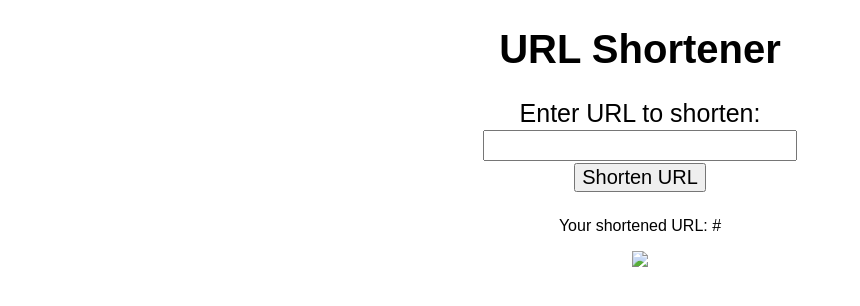
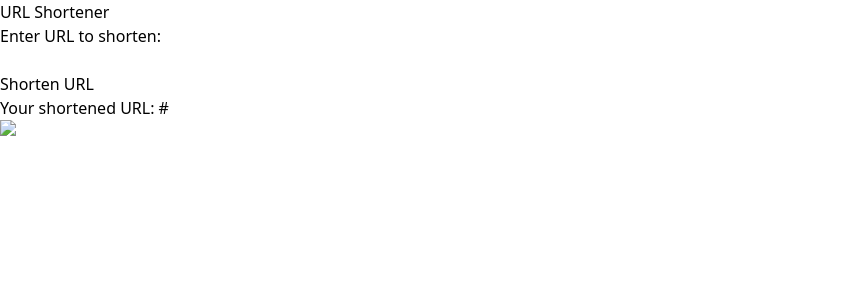
Before and after one commit to Rikidink/URL-Shortener, a Python web app: template flask/templates/index.html in a window 1280 px wide. Shown: the top 306 px of the page, without its empty margins (0-860 px from the left). Run offline with Jinja, Linux system fonts and the light colour scheme; the template is opened without the code that fills it: most values are stand-ins (such as "Sample title", 1, 10 or a date in 2020).

Commit message:
hooked up tailwind, no styles added though

```diff
--- /dev/null
+++ b/flask/static/output.css
@@ -0,0 +1,576 @@
+/*
+! tailwindcss v3.4.0 | MIT License | https://tailwindcss.com
+*/
+
+/*
+1. Prevent padding and border from affecting element width. (https://github.com/mozdevs/cssremedy/issues/4)
+2. Allow adding a border to an element by just adding a border-width. (https://github.com/tailwindcss/tailwindcss/pull/116)
+*/
+
+*,
+::before,
+::after {
+  box-sizing: border-box;
+  /* 1 */
+  border-width: 0;
+  /* 2 */
+  border-style: solid;
+  /* 2 */
+  border-color: #e5e7eb;
+  /* 2 */
+}
+
+::before,
+::after {
+  --tw-content: '';
+}
+
+/*
+1. Use a consistent sensible line-height in all browsers.
+2. Prevent adjustments of font size after orientation changes in iOS.
+3. Use a more readable tab size.
+4. Use the user's configured `sans` font-family by default.
+5. Use the user's configured `sans` font-feature-settings by default.
+6. Use the user's configured `sans` font-variation-settings by default.
+7. Disable tap highlights on iOS
+*/
+
+html,
+:host {
+  line-height: 1.5;
+  /* 1 */
+  -webkit-text-size-adjust: 100%;
+  /* 2 */
+  -moz-tab-size: 4;
+  /* 3 */
+  -o-tab-size: 4;
+     tab-size: 4;
+  /* 3 */
+  font-family: ui-sans-serif, system-ui, sans-serif, "Apple Color Emoji", "Segoe UI Emoji", "Segoe UI Symbol", "Noto Color Emoji";
+  /* 4 */
+  font-feature-settings: normal;
+  /* 5 */
+  font-variation-settings: normal;
+  /* 6 */
+  -webkit-tap-highlight-color: transparent;
+  /* 7 */
+}
+
+/*
+1. Remove the margin in all browsers.
+2. Inherit line-height from `html` so users can set them as a class directly on the `html` element.
+*/
+
+body {
+  margin: 0;
+  /* 1 */
+  line-height: inherit;
+  /* 2 */
+}
+
+/*
+1. Add the correct height in Firefox.
+2. Correct the inheritance of border color in Firefox. (https://bugzilla.mozilla.org/show_bug.cgi?id=190655)
+3. Ensure horizontal rules are visible by default.
+*/
+
+hr {
+  height: 0;
+  /* 1 */
+  color: inherit;
+  /* 2 */
+  border-top-width: 1px;
+  /* 3 */
+}
+
+/*
+Add the correct text decoration in Chrome, Edge, and Safari.
+*/
+
+abbr:where([title]) {
+  -webkit-text-decoration: underline dotted;
+          text-decoration: underline dotted;
+}
+
+/*
+Remove the default font size and weight for headings.
+*/
+
+h1,
+h2,
+h3,
+h4,
+h5,
+h6 {
+  font-size: inherit;
+  font-weight: inherit;
+}
+
+/*
+Reset links to optimize for opt-in styling instead of opt-out.
+*/
+
+a {
+  color: inherit;
+  text-decoration: inherit;
+}
+
+/*
+Add the correct font weight in Edge and Safari.
+*/
+
+b,
+strong {
+  font-weight: bolder;
+}
+
+/*
+1. Use the user's configured `mono` font-family by default.
+2. Use the user's configured `mono` font-feature-settings by default.
+3. Use the user's configured `mono` font-variation-settings by default.
+4. Correct the odd `em` font sizing in all browsers.
+*/
+
+code,
+kbd,
+samp,
+pre {
+  font-family: ui-monospace, SFMono-Regular, Menlo, Monaco, Consolas, "Liberation Mono", "Courier New", monospace;
+  /* 1 */
+  font-feature-settings: normal;
+  /* 2 */
+  font-variation-settings: normal;
+  /* 3 */
+  font-size: 1em;
+  /* 4 */
+}
+
+/*
+Add the correct font size in all browsers.
+*/
+
+small {
+  font-size: 80%;
+}
+
+/*
+Prevent `sub` and `sup` elements from affecting the line height in all browsers.
+*/
+
+sub,
+sup {
+  font-size: 75%;
+  line-height: 0;
+  position: relative;
+  vertical-align: baseline;
+}
+
+sub {
+  bottom: -0.25em;
+}
+
+sup {
+  top: -0.5em;
+}
+
+/*
+1. Remove text indentation from table contents in Chrome and Safari. (https://bugs.chromium.org/p/chromium/issues/detail?id=999088, https://bugs.webkit.org/show_bug.cgi?id=201297)
+2. Correct table border color inheritance in all Chrome and Safari. (https://bugs.chromium.org/p/chromium/issues/detail?id=935729, https://bugs.webkit.org/show_bug.cgi?id=195016)
+3. Remove gaps between table borders by default.
+*/
+
+table {
+  text-indent: 0;
+  /* 1 */
+  border-color: inherit;
+  /* 2 */
+  border-collapse: collapse;
+  /* 3 */
+}
+
+/*
+1. Change the font styles in all browsers.
+2. Remove the margin in Firefox and Safari.
+3. Remove default padding in all browsers.
+*/
+
+button,
+input,
+optgroup,
+select,
+textarea {
+  font-family: inherit;
+  /* 1 */
+  font-feature-settings: inherit;
+  /* 1 */
+  font-variation-settings: inherit;
+  /* 1 */
+  font-size: 100%;
+  /* 1 */
+  font-weight: inherit;
+  /* 1 */
+  line-height: inherit;
+  /* 1 */
+  color: inherit;
+  /* 1 */
+  margin: 0;
+  /* 2 */
+  padding: 0;
+  /* 3 */
+}
+
+/*
+Remove the inheritance of text transform in Edge and Firefox.
+*/
+
+button,
+select {
+  text-transform: none;
+}
+
+/*
+1. Correct the inability to style clickable types in iOS and Safari.
+2. Remove default button styles.
+*/
+
+button,
+[type='button'],
+[type='reset'],
+[type='submit'] {
+  -webkit-appearance: button;
+  /* 1 */
+  background-color: transparent;
+  /* 2 */
+  background-image: none;
+  /* 2 */
+}
+
+/*
+Use the modern Firefox focus style for all focusable elements.
+*/
+
+:-moz-focusring {
+  outline: auto;
+}
+
+/*
+Remove the additional `:invalid` styles in Firefox. (https://github.com/mozilla/gecko-dev/blob/2f9eacd9d3d995c937b4251a5557d95d494c9be1/layout/style/res/forms.css#L728-L737)
+*/
+
+:-moz-ui-invalid {
+  box-shadow: none;
+}
+
+/*
+Add the correct vertical alignment in Chrome and Firefox.
+*/
+
+progress {
+  vertical-align: baseline;
+}
+
+/*
+Correct the cursor style of increment and decrement buttons in Safari.
+*/
+
+::-webkit-inner-spin-button,
+::-webkit-outer-spin-button {
+  height: auto;
+}
+
+/*
+1. Correct the odd appearance in Chrome and Safari.
+2. Correct the outline style in Safari.
+*/
+
+[type='search'] {
+  -webkit-appearance: textfield;
+  /* 1 */
+  outline-offset: -2px;
+  /* 2 */
+}
+
+/*
+Remove the inner padding in Chrome and Safari on macOS.
+*/
+
+::-webkit-search-decoration {
+  -webkit-appearance: none;
+}
+
+/*
+1. Correct the inability to style clickable types in iOS and Safari.
+2. Change font properties to `inherit` in Safari.
+*/
+
+::-webkit-file-upload-button {
+  -webkit-appearance: button;
+  /* 1 */
+  font: inherit;
+  /* 2 */
+}
+
+/*
+Add the correct display in Chrome and Safari.
+*/
+
+summary {
+  display: list-item;
+}
+
+/*
+Removes the default spacing and border for appropriate elements.
+*/
+
+blockquote,
+dl,
+dd,
+h1,
+h2,
+h3,
+h4,
+h5,
+h6,
+hr,
+figure,
+p,
+pre {
+  margin: 0;
+}
+
+fieldset {
+  margin: 0;
+  padding: 0;
+}
+
+legend {
+  padding: 0;
+}
+
+ol,
+ul,
+menu {
+  list-style: none;
+  margin: 0;
+  padding: 0;
+}
+
+/*
+Reset default styling for dialogs.
+*/
+
+dialog {
+  padding: 0;
+}
+
+/*
+Prevent resizing textareas horizontally by default.
+*/
+
+textarea {
+  resize: vertical;
+}
+
+/*
+1. Reset the default placeholder opacity in Firefox. (https://github.com/tailwindlabs/tailwindcss/issues/3300)
+2. Set the default placeholder color to the user's configured gray 400 color.
+*/
+
+input::-moz-placeholder, textarea::-moz-placeholder {
+  opacity: 1;
+  /* 1 */
+  color: #9ca3af;
+  /* 2 */
+}
+
+input::placeholder,
+textarea::placeholder {
+  opacity: 1;
+  /* 1 */
+  color: #9ca3af;
+  /* 2 */
+}
+
+/*
+Set the default cursor for buttons.
+*/
+
+button,
+[role="button"] {
+  cursor: pointer;
+}
+
+/*
+Make sure disabled buttons don't get the pointer cursor.
+*/
+
+:disabled {
+  cursor: default;
+}
+
+/*
+1. Make replaced elements `display: block` by default. (https://github.com/mozdevs/cssremedy/issues/14)
+2. Add `vertical-align: middle` to align replaced elements more sensibly by default. (https://github.com/jensimmons/cssremedy/issues/14#issuecomment-634934210)
+   This can trigger a poorly considered lint error in some tools but is included by design.
+*/
+
+img,
+svg,
+video,
+canvas,
+audio,
+iframe,
+embed,
+object {
+  display: block;
+  /* 1 */
+  vertical-align: middle;
+  /* 2 */
+}
+
+/*
+Constrain images and videos to the parent width and preserve their intrinsic aspect ratio. (https://github.com/mozdevs/cssremedy/issues/14)
+*/
+
+img,
+video {
+  max-width: 100%;
+  height: auto;
+}
+
+/* Make elements with the HTML hidden attribute stay hidden by default */
+
+[hidden] {
+  display: none;
+}
+
+*, ::before, ::after {
+  --tw-border-spacing-x: 0;
+  --tw-border-spacing-y: 0;
+  --tw-translate-x: 0;
+  --tw-translate-y: 0;
+  --tw-rotate: 0;
+  --tw-skew-x: 0;
+  --tw-skew-y: 0;
+  --tw-scale-x: 1;
+  --tw-scale-y: 1;
+  --tw-pan-x:  ;
+  --tw-pan-y:  ;
+  --tw-pinch-zoom:  ;
+  --tw-scroll-snap-strictness: proximity;
+  --tw-gradient-from-position:  ;
+  --tw-gradient-via-position:  ;
+  --tw-gradient-to-position:  ;
+  --tw-ordinal:  ;
+  --tw-slashed-zero:  ;
+  --tw-numeric-figure:  ;
+  --tw-numeric-spacing:  ;
+  --tw-numeric-fraction:  ;
+  --tw-ring-inset:  ;
+  --tw-ring-offset-width: 0px;
+  --tw-ring-offset-color: #fff;
+  --tw-ring-color: rgb(59 130 246 / 0.5);
+  --tw-ring-offset-shadow: 0 0 #0000;
+  --tw-ring-shadow: 0 0 #0000;
+  --tw-shadow: 0 0 #0000;
+  --tw-shadow-colored: 0 0 #0000;
+  --tw-blur:  ;
+  --tw-brightness:  ;
+  --tw-contrast:  ;
+  --tw-grayscale:  ;
+  --tw-hue-rotate:  ;
+  --tw-invert:  ;
+  --tw-saturate:  ;
+  --tw-sepia:  ;
+  --tw-drop-shadow:  ;
+  --tw-backdrop-blur:  ;
+  --tw-backdrop-brightness:  ;
+  --tw-backdrop-contrast:  ;
+  --tw-backdrop-grayscale:  ;
+  --tw-backdrop-hue-rotate:  ;
+  --tw-backdrop-invert:  ;
+  --tw-backdrop-opacity:  ;
+  --tw-backdrop-saturate:  ;
+  --tw-backdrop-sepia:  ;
+}
+
+::backdrop {
+  --tw-border-spacing-x: 0;
+  --tw-border-spacing-y: 0;
+  --tw-translate-x: 0;
+  --tw-translate-y: 0;
+  --tw-rotate: 0;
+  --tw-skew-x: 0;
+  --tw-skew-y: 0;
+  --tw-scale-x: 1;
+  --tw-scale-y: 1;
+  --tw-pan-x:  ;
+  --tw-pan-y:  ;
+  --tw-pinch-zoom:  ;
+  --tw-scroll-snap-strictness: proximity;
+  --tw-gradient-from-position:  ;
+  --tw-gradient-via-position:  ;
+  --tw-gradient-to-position:  ;
+  --tw-ordinal:  ;
+  --tw-slashed-zero:  ;
+  --tw-numeric-figure:  ;
+  --tw-numeric-spacing:  ;
+  --tw-numeric-fraction:  ;
+  --tw-ring-inset:  ;
+  --tw-ring-offset-width: 0px;
+  --tw-ring-offset-color: #fff;
+  --tw-ring-color: rgb(59 130 246 / 0.5);
+  --tw-ring-offset-shadow: 0 0 #0000;
+  --tw-ring-shadow: 0 0 #0000;
+  --tw-shadow: 0 0 #0000;
+  --tw-shadow-colored: 0 0 #0000;
+  --tw-blur:  ;
+  --tw-brightness:  ;
+  --tw-contrast:  ;
+  --tw-grayscale:  ;
+  --tw-hue-rotate:  ;
+  --tw-invert:  ;
+  --tw-saturate:  ;
+  --tw-sepia:  ;
+  --tw-drop-shadow:  ;
+  --tw-backdrop-blur:  ;
+  --tw-backdrop-brightness:  ;
+  --tw-backdrop-contrast:  ;
+  --tw-backdrop-grayscale:  ;
+  --tw-backdrop-hue-rotate:  ;
+  --tw-backdrop-invert:  ;
+  --tw-backdrop-opacity:  ;
+  --tw-backdrop-saturate:  ;
+  --tw-backdrop-sepia:  ;
+}
+
+.static {
+  position: static;
+}
+
+.mb-6 {
+  margin-bottom: 1.5rem;
+}
+
+.mt-8 {
+  margin-top: 2rem;
+}
+
+.text-3xl {
+  font-size: 1.875rem;
+  line-height: 2.25rem;
+}
+
+.font-bold {
+  font-weight: 700;
+}
+
+.text-blue-600 {
+  --tw-text-opacity: 1;
+  color: rgb(37 99 235 / var(--tw-text-opacity));
+}
+
+.text-blue-500 {
+  --tw-text-opacity: 1;
+  color: rgb(59 130 246 / var(--tw-text-opacity));
+}
--- a/flask/static/styles.css
+++ b/flask/static/styles.css
@@ -1,3 +1,8 @@
+/*
+Deprecated: html files now use output.css due to tailwind.
+This file is still here just in case.
+*/
+
 body {
     text-align: center;
     font-family: Arial, Helvetica, sans-serif;
--- a/flask/templates/index.html
+++ b/flask/templates/index.html
@@ -4,7 +4,7 @@
     <meta charset="UTF-8">
     <meta http-equiv="X-UA-Compatible" content="IE=edge">
     <meta name="viewport" content="width=device-width, initial-scale=1.0">
-    <link rel="stylesheet" href="../static/styles.css">
+    <link rel="stylesheet" href="../static/output.css">
     <title>URL Shortener</title>
 </head>
 <body>
```
Also changed, not shown: 1 other file.
